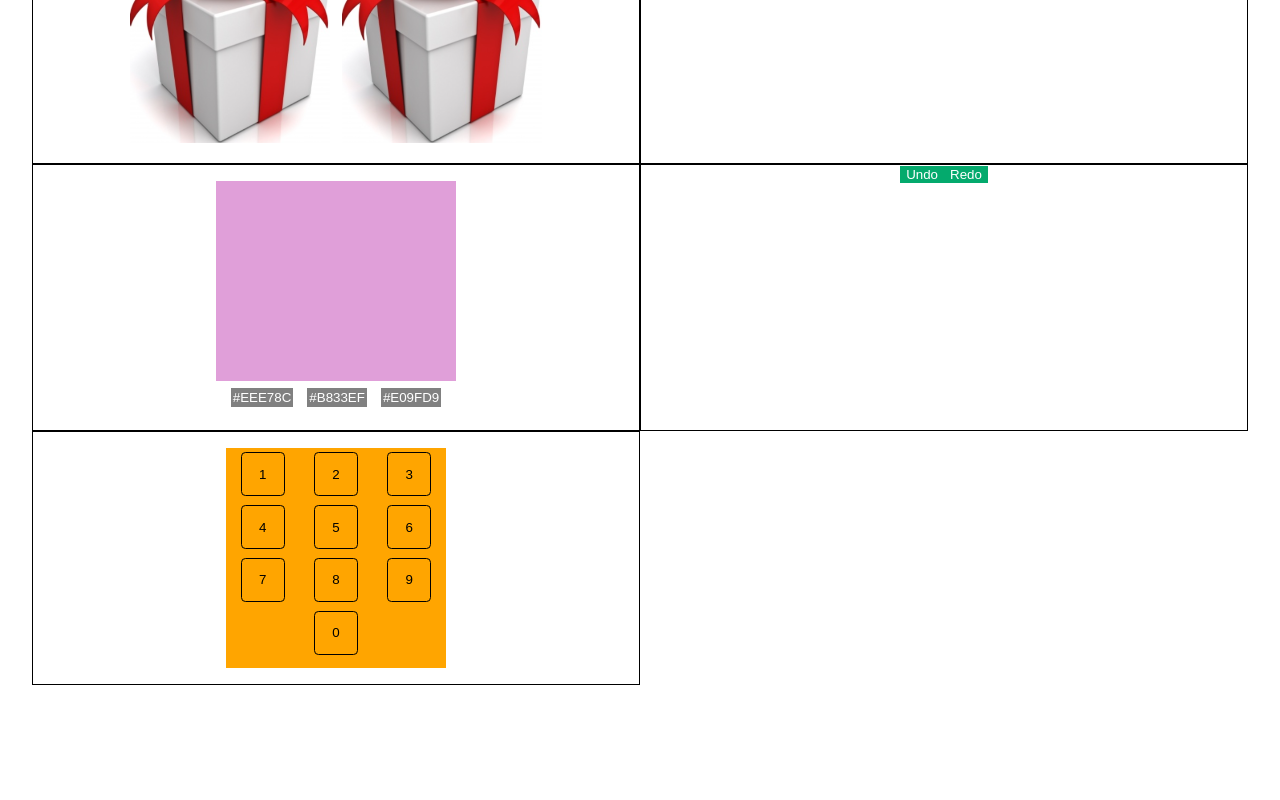
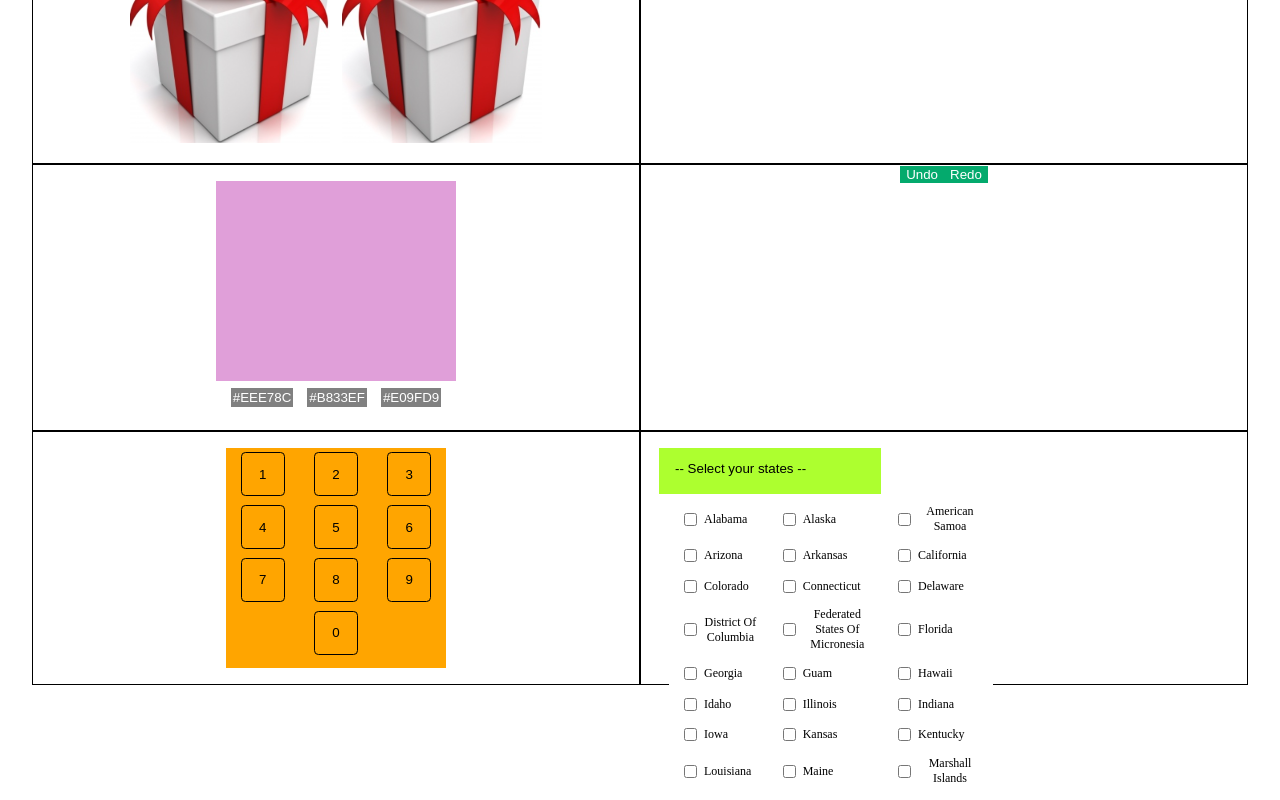
Before and after one commit to juanLude/react-interview-challenge, a React (Vite) app: page / in a window 1280 px wide. Shown: the part 340-1140 px from the top of the page. Before the commit the page ends 1025 px from the top, so only its background shows below. Built offline with nearby package versions, Linux system fonts and the light colour scheme.

Commit message:
add component 6

```diff
--- /dev/null
+++ b/src/Component6.css
@@ -0,0 +1,28 @@
+.dropdown {
+  background-color: greenyellow;
+  height: 30px;
+  width: 200px;
+  display: flex;
+  align-items: center;
+  padding-left: 10px;
+  border: none;
+  position: relative;
+}
+.panel {
+  position: absolute;
+  top: 52px;
+  font-size: 12px;
+  background: white;
+
+  display: grid;
+  grid-template-columns: repeat(3, 1fr);
+  height: 300px;
+
+  overflow-y: auto;
+}
+.panel fieldset {
+  display: flex;
+  align-items: center;
+  border: none;
+  gap: 4px;
+}
--- /dev/null
+++ b/src/Component6.tsx
@@ -0,0 +1,31 @@
+import { useState } from "react";
+import "./Component6.css";
+import { states } from "./states";
+
+export default function Component6() {
+  const [isDropdownDisplayed, setIsDropdonwDisplayed] = useState(true);
+  const [selectedStates, setSelectedStates] = useState({});
+  return (
+    <fieldset className="dropdown">
+      <button onClick={() => setIsDropdonwDisplayed((prevState) => !prevState)}>
+        -- Select your states --
+      </button>
+      {isDropdownDisplayed && (
+        <div className="panel">
+          {states.map((state) => (
+            <fieldset>
+              <input
+                type="checkbox"
+                id={`input-${state.abbreviation}`}
+                key={state.abbreviation}
+              />
+              <label htmlFor={`input-${state.abbreviation}`}>
+                {state.name}
+              </label>
+            </fieldset>
+          ))}
+        </div>
+      )}
+    </fieldset>
+  );
+}
--- a/src/MainLayout.tsx
+++ b/src/MainLayout.tsx
@@ -2,6 +2,7 @@
 import Component3 from "./Component3";
 import Component4 from "./Component4";
 import Component5 from "./Component5";
+import Component6 from "./Component6";
 import "./MainLayout.css";
 import Presents from "./Presents";
 export default function MainLayout() {
@@ -25,6 +26,9 @@
       >
         <Component5 />
       </div>
+      <div className="component-container">
+        <Component6 />
+      </div>
     </div>
   );
 }
--- /dev/null
+++ b/src/states.ts
@@ -0,0 +1,238 @@
+export const states = [
+  {
+    name: "Alabama",
+    abbreviation: "AL",
+  },
+  {
+    name: "Alaska",
+    abbreviation: "AK",
+  },
+  {
+    name: "American Samoa",
+    abbreviation: "AS",
+  },
+  {
+    name: "Arizona",
+    abbreviation: "AZ",
+  },
+  {
+    name: "Arkansas",
+    abbreviation: "AR",
+  },
+  {
+    name: "California",
+    abbreviation: "CA",
+  },
+  {
+    name: "Colorado",
+    abbreviation: "CO",
+  },
+  {
+    name: "Connecticut",
+    abbreviation: "CT",
+  },
+  {
+    name: "Delaware",
+    abbreviation: "DE",
+  },
+  {
+    name: "District Of Columbia",
+    abbreviation: "DC",
+  },
+  {
+    name: "Federated States Of Micronesia",
+    abbreviation: "FM",
+  },
+  {
+    name: "Florida",
+    abbreviation: "FL",
+  },
+  {
+    name: "Georgia",
+    abbreviation: "GA",
+  },
+  {
+    name: "Guam",
+    abbreviation: "GU",
+  },
+  {
+    name: "Hawaii",
+    abbreviation: "HI",
+  },
+  {
+    name: "Idaho",
+    abbreviation: "ID",
+  },
+  {
+    name: "Illinois",
+    abbreviation: "IL",
+  },
+  {
+    name: "Indiana",
+    abbreviation: "IN",
+  },
+  {
+    name: "Iowa",
+    abbreviation: "IA",
+  },
+  {
+    name: "Kansas",
+    abbreviation: "KS",
+  },
+  {
+    name: "Kentucky",
+    abbreviation: "KY",
+  },
+  {
+    name: "Louisiana",
+    abbreviation: "LA",
+  },
+  {
+    name: "Maine",
+    abbreviation: "ME",
+  },
+  {
+    name: "Marshall Islands",
+    abbreviation: "MH",
+  },
+  {
+    name: "Maryland",
+    abbreviation: "MD",
+  },
+  {
+    name: "Massachusetts",
+    abbreviation: "MA",
+  },
+  {
+    name: "Michigan",
+    abbreviation: "MI",
+  },
+  {
+    name: "Minnesota",
+    abbreviation: "MN",
+  },
+  {
+    name: "Mississippi",
+    abbreviation: "MS",
+  },
+  {
+    name: "Missouri",
+    abbreviation: "MO",
+  },
+  {
+    name: "Montana",
+    abbreviation: "MT",
+  },
+  {
+    name: "Nebraska",
+    abbreviation: "NE",
+  },
+  {
+    name: "Nevada",
+    abbreviation: "NV",
+  },
+  {
+    name: "New Hampshire",
+    abbreviation: "NH",
+  },
+  {
+    name: "New Jersey",
+    abbreviation: "NJ",
+  },
+  {
+    name: "New Mexico",
+    abbreviation: "NM",
+  },
+  {
+    name: "New York",
+    abbreviation: "NY",
+  },
+  {
+    name: "North Carolina",
+    abbreviation: "NC",
+  },
+  {
+    name: "North Dakota",
+    abbreviation: "ND",
+  },
+  {
+    name: "Northern Mariana Islands",
+    abbreviation: "MP",
+  },
+  {
+    name: "Ohio",
+    abbreviation: "OH",
+  },
+  {
+    name: "Oklahoma",
+    abbreviation: "OK",
+  },
+  {
+    name: "Oregon",
+    abbreviation: "OR",
+  },
+  {
+    name: "Palau",
+    abbreviation: "PW",
+  },
+  {
+    name: "Pennsylvania",
+    abbreviation: "PA",
+  },
+  {
+    name: "Puerto Rico",
+    abbreviation: "PR",
+  },
+  {
+    name: "Rhode Island",
+    abbreviation: "RI",
+  },
+  {
+    name: "South Carolina",
+    abbreviation: "SC",
+  },
+  {
+    name: "South Dakota",
+    abbreviation: "SD",
+  },
+  {
+    name: "Tennessee",
+    abbreviation: "TN",
+  },
+  {
+    name: "Texas",
+    abbreviation: "TX",
+  },
+  {
+    name: "Utah",
+    abbreviation: "UT",
+  },
+  {
+    name: "Vermont",
+    abbreviation: "VT",
+  },
+  {
+    name: "Virgin Islands",
+    abbreviation: "VI",
+  },
+  {
+    name: "Virginia",
+    abbreviation: "VA",
+  },
+  {
+    name: "Washington",
+    abbreviation: "WA",
+  },
+  {
+    name: "West Virginia",
+    abbreviation: "WV",
+  },
+  {
+    name: "Wisconsin",
+    abbreviation: "WI",
+  },
+  {
+    name: "Wyoming",
+    abbreviation: "WY",
+  },
+];
```
